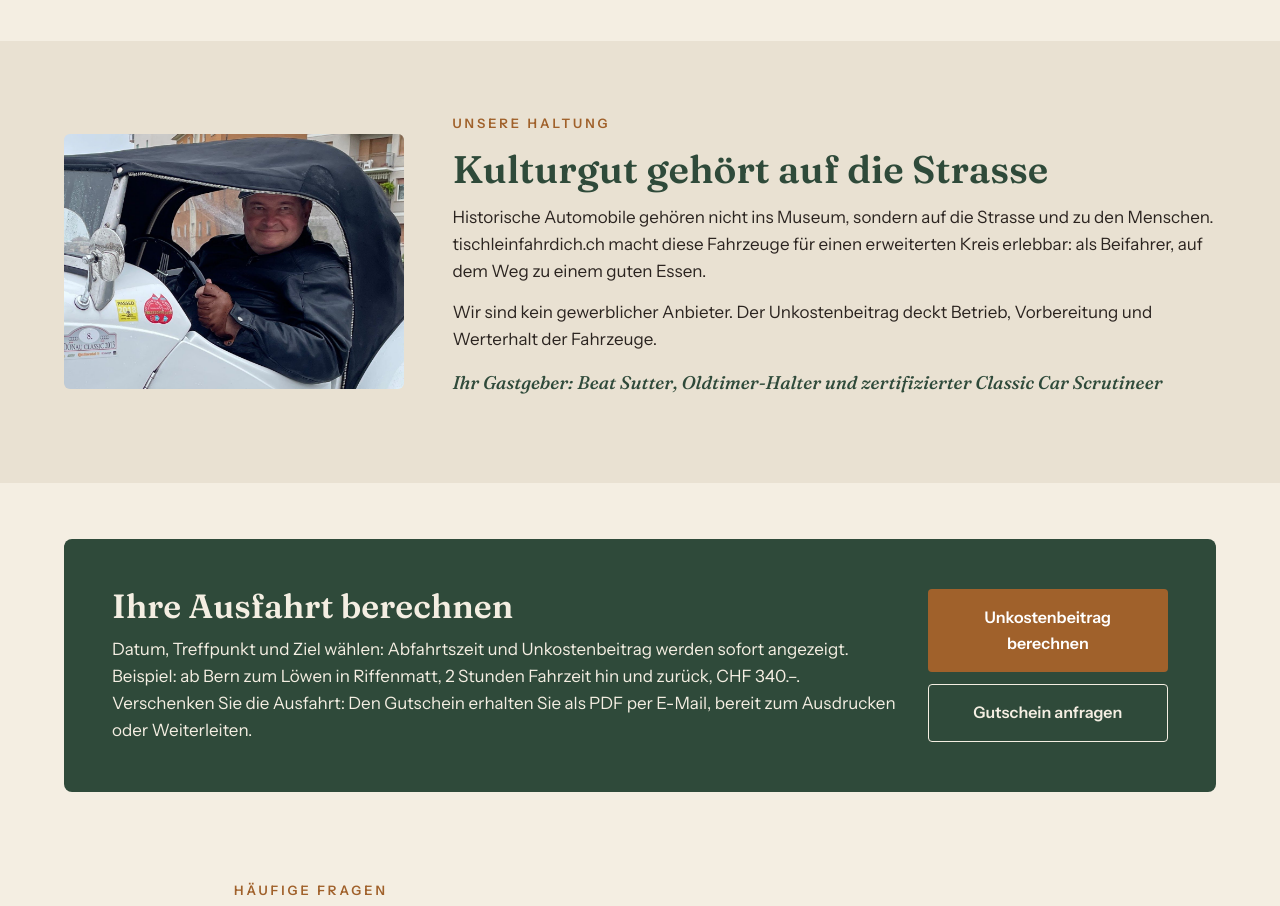
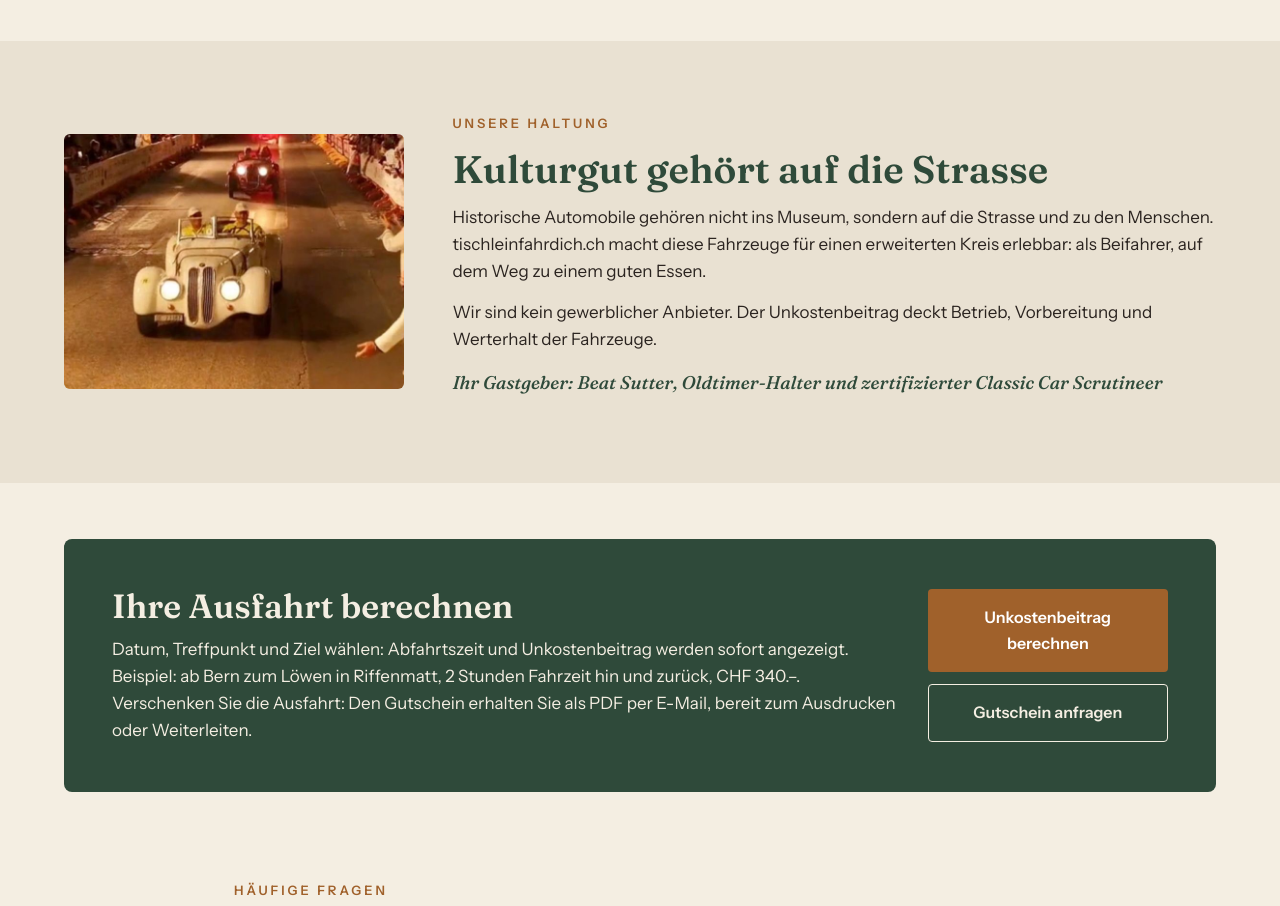
Before and after one commit to Beat1966/tischleinfahrdich, a plain HTML site: page index.html in a window 1280 px wide. Shown: the part 3520-4426 px from the top of the page. Drawn offline with Linux system fonts and the light colour scheme.

Commit message:
Avezzano-Bild bei «Unsere Haltung» wieder eingesetzt
Co-Authored-By: Claude Opus 5.5 <noreply@anthropic.com>
Claude-Session: https://claude.ai/code/session_01AsuwDnnPeAh9WPqirFLDs2

```diff
--- a/index.html
+++ b/index.html
@@ -303,7 +303,7 @@
 
     <section id="haltung" class="stance-band">
       <div class="stance-inner">
-        <img src="./img/beat-sutter-sbarro.jpg" alt="Beat Sutter am Steuer des Sbarro BMW 328 Roadster mit geschlossenem Verdeck, lächelnd, mit Lederhandschuh am Lenkrad" width="1280" height="946" loading="lazy" class="stance-img">
+        <img src="./img/sbarro-avezzano.jpg" alt="Sbarro BMW 328 Roadster am Abend vor dichtem Publikum beim Circuito di Avezzano 2024" width="1200" height="900" loading="lazy" class="stance-img">
         <div class="stance-text">
           <p class="eyebrow">Unsere Haltung</p>
           <h2 class="section-title">Kulturgut gehört auf die Strasse</h2>
```
Also changed, not shown: ueber-uns/index.html (+1 -1 lines), img/beat-sutter-sbarro.jpg (deleted).
